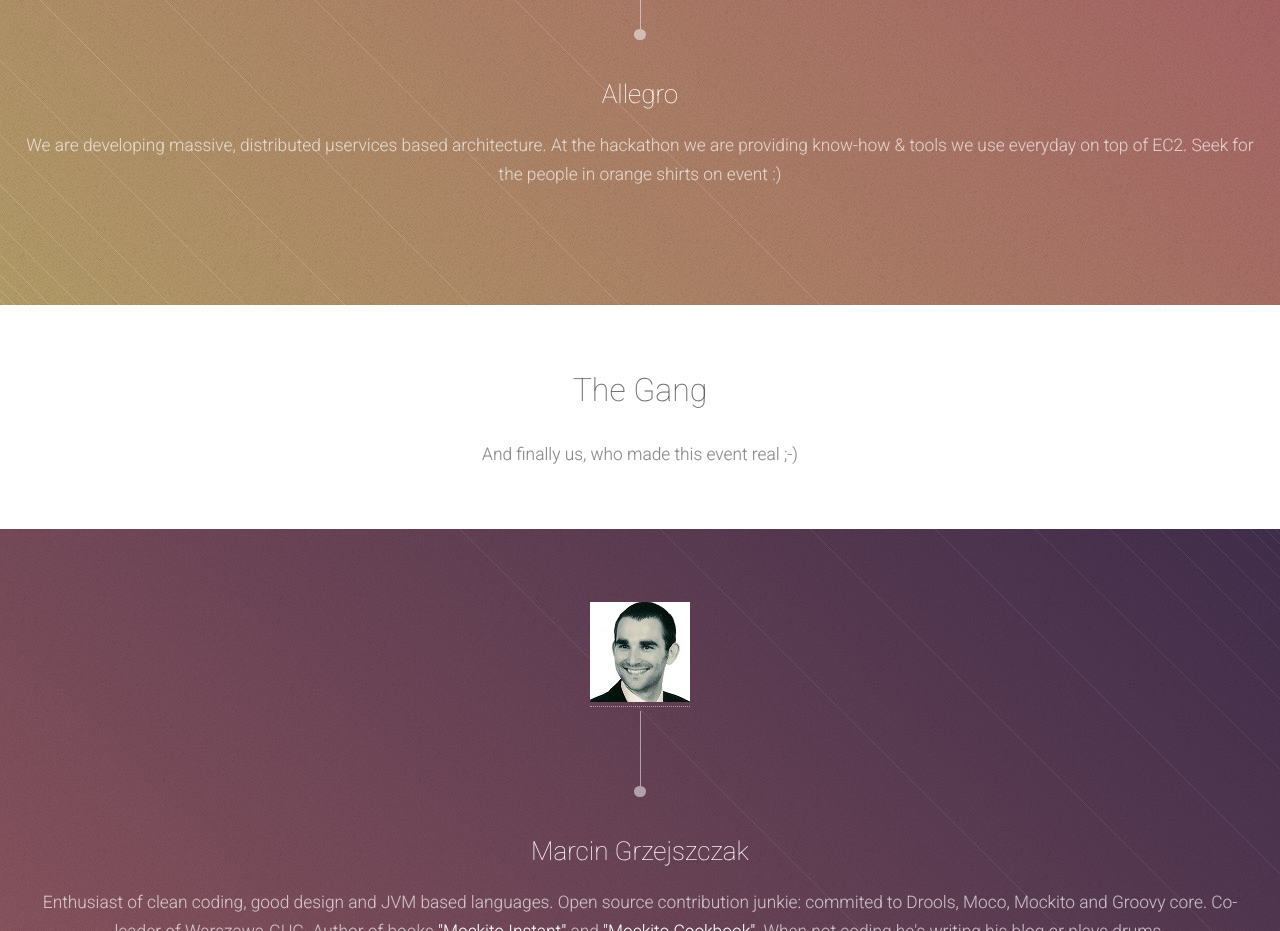
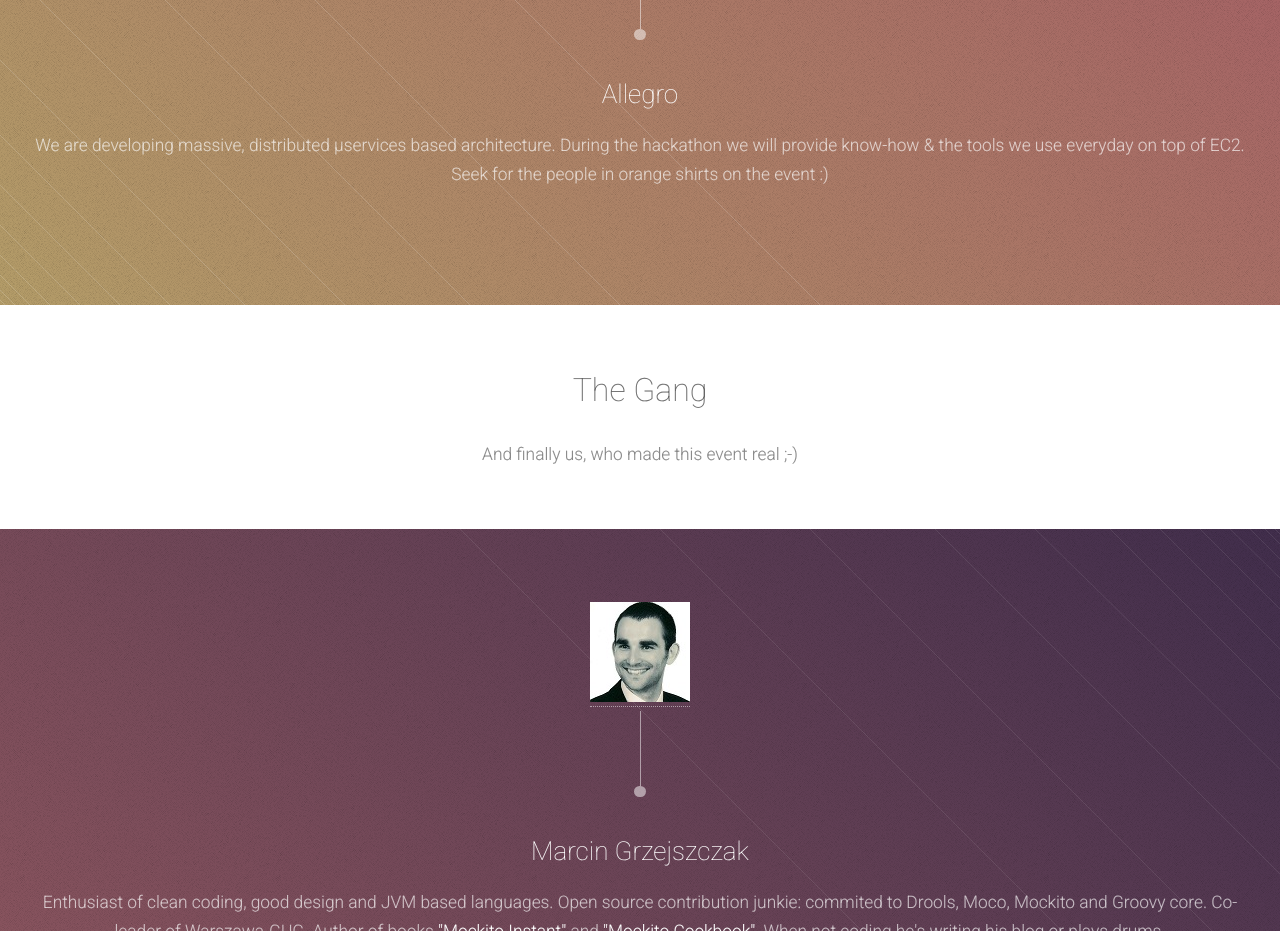
Before and after one commit to microhackaton-2014-august-warsaw/2014, a plain HTML site: page index.html in a window 1280 px wide. Shown: the part 5360-6291 px from the top of the page. Drawn offline with Linux system fonts and the light colour scheme; some packages are replaced by stand-ins of ours.

Commit message:
Update index.html
spellings ;-)

```diff
--- a/index.html
+++ b/index.html
@@ -185,7 +185,9 @@
 									<header>
 										<h3>Allegro</h3>
 									</header>
-									<p>We are developing massive, distributed µservices based architecture. At the hackathon we are providing know-how & tools we use everyday on top of EC2. Seek for the people in orange shirts on event :)</p>
+									<p>We are developing massive, distributed µservices based architecture.
+									During the hackathon we will provide know-how & the tools we use everyday on top of EC2.
+									Seek for the people in orange shirts on the event :)</p>
 								</section>
 							</div>
 						</div>
```
